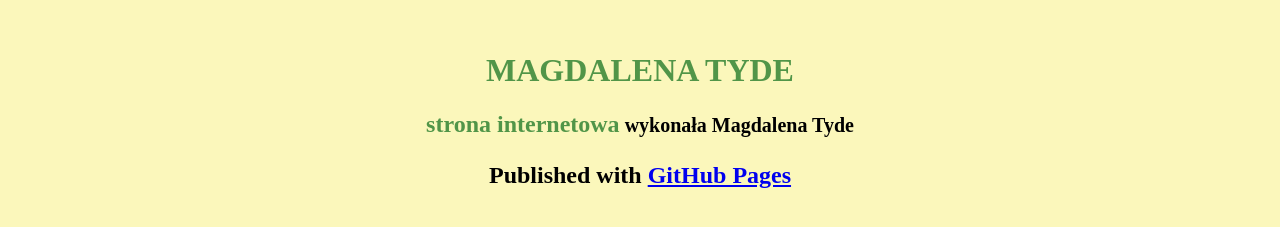
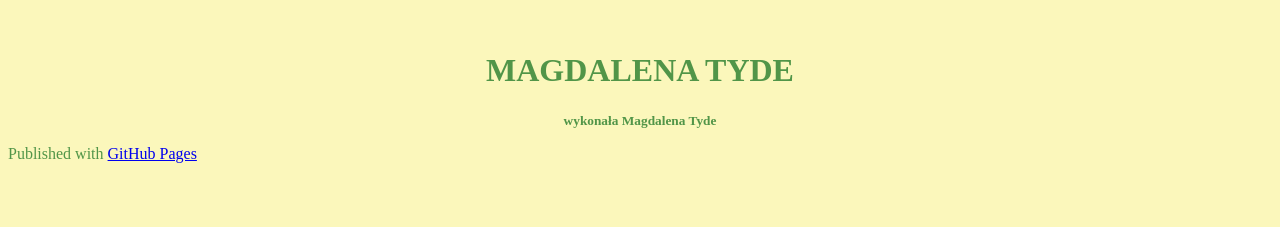
Before and after one commit to mtyde/mtyde.github.io, a plain HTML site: page index.html in a window 1280 px wide. Shown: the part 125-352 px from the top of the page. Drawn offline with Linux system fonts and the light colour scheme.

Commit message:
Update index.html

```diff
--- a/index.html
+++ b/index.html
@@ -66,9 +66,10 @@ return dzien[Tygodnia] + "," + " " + Dnia + " " + miesiac[Miesiac] + " " + Rok +
   <br/>
   <br/>
 
-  <h1 id="heading1" align="center"> <font color="519548"> MAGDALENA TYDE </font></h1>
+  <h1 id="heading1" align="center"> <font color="519548"> MAGDALENA TYDE </h1>
 
-  <h2 align="center"><font color="519548">strona internetowa</font></<p align="center"><small> <b>wykonała Magdalena Tyde</b></small></p>
+   <p align="center"><small> <b>wykonała Magdalena Tyde</b></small></p>
+
 </body>
 </html>
     <!-- FOOTER  -->
```
